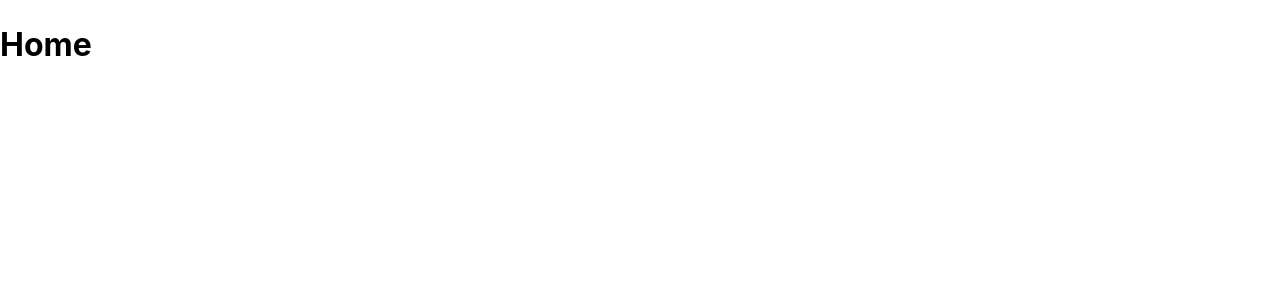
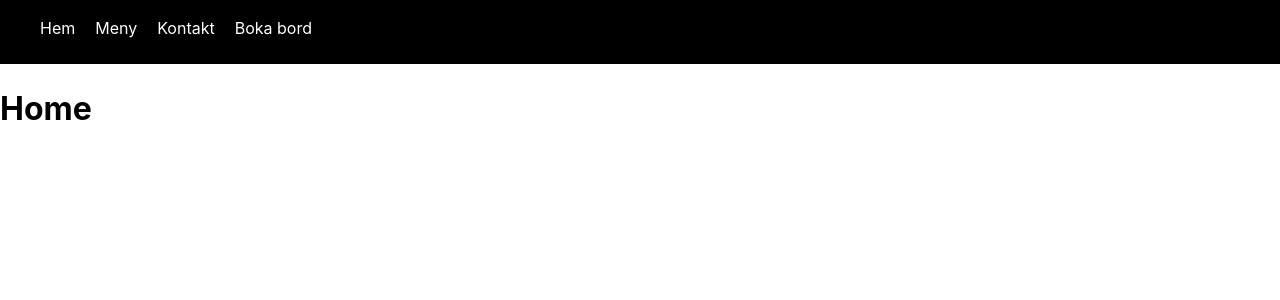
Before and after one commit to feliciacalming/restaurant-app__react, a React (Vite) app in the folder fed22s-therestaurant/: page / in a window 1280 px wide. Shown: the top 300 px of the page. Built offline with nearby package versions, Linux system fonts and the light colour scheme.

Commit message:
(feat): add grid wrapper to Layout

```diff
--- a/fed22s-therestaurant/src/components/Layout.tsx
+++ b/fed22s-therestaurant/src/components/Layout.tsx
@@ -1,13 +1,19 @@
 import { Outlet } from "react-router-dom";
+import { Navbar } from "./Navbar";
+import { ContentWrapper } from "./styled/Layout";
 
 export const Layout = () => {
   return (
     <>
-      <header></header>
-      <main>
-        <Outlet></Outlet>
-      </main>
-      <footer></footer>
+      <ContentWrapper>
+        <header>
+          <Navbar></Navbar>
+        </header>
+        <main>
+          <Outlet></Outlet>
+        </main>
+        <footer></footer>
+      </ContentWrapper>
     </>
   );
 };
--- /dev/null
+++ b/fed22s-therestaurant/src/components/styled/Layout.ts
@@ -0,0 +1,12 @@
+import styled from "styled-components";
+
+export const ContentWrapper = styled.div`
+  min-height: 100vh;
+  display: grid;
+  grid-template-columns: 1fr;
+  grid-template-rows: auto 1fr auto;
+  grid-template-areas:
+    "header"
+    "main"
+    "footer";
+`;
```
